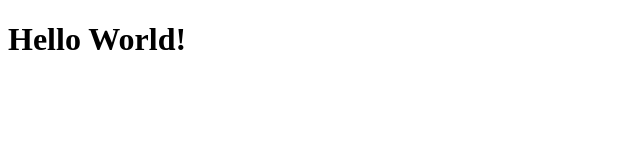
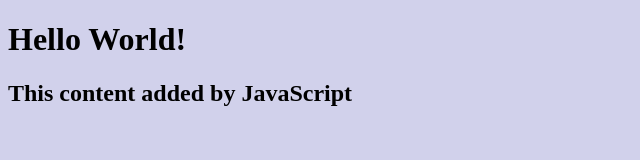
Before and after one commit to drclements/asellus-website, a plain HTML site: page index.html in a window 1280 px wide. Shown: the whole page, without its empty margins (0-640 px from the left). Drawn offline with Linux system fonts and the light colour scheme.

Commit message:
add script.js, connect to index.html

```diff
--- a/index.html
+++ b/index.html
@@ -1,9 +1,11 @@
 <!DOCTYPE html>
 <html lang="en">
     <head>
+        <link rel="stylesheet" href="./style.css"/>
         <title>My Personal Website</title>
     </head>
     <body>
         <h1>Hello World!</h1>
+        <script src="script.js"></script>
     </body>
 </html>
--- /dev/null
+++ b/script.js
@@ -0,0 +1,4 @@
+const h2 = document.createElement("h2");
+h2.textContent = "This content added by JavaScript";
+
+document.querySelector("body").appendChild(h2);
--- /dev/null
+++ b/style.css
@@ -0,0 +1,3 @@
+body {
+    Background: rgb(209, 209, 235);
+}
```
